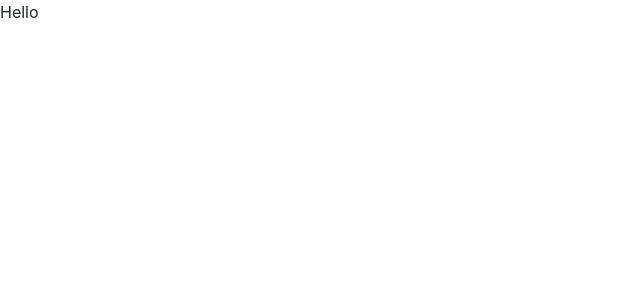
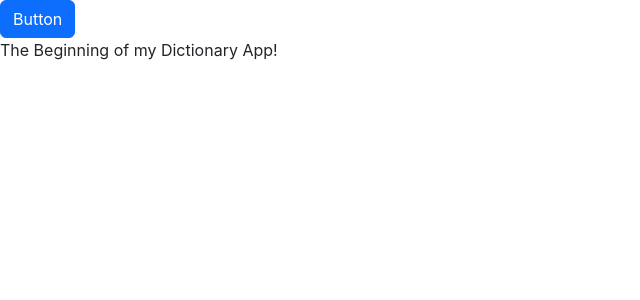
Before and after one commit to whvtitiz/project-dictionary, a React (Create React App) app: page / in a window 1280 px wide. Shown: the top 300 px of the page, without its empty margins (0-640 px from the left). Built offline with nearby package versions, Linux system fonts and the light colour scheme.

Commit message:
testing bootstrap

```diff
--- a/src/App.js
+++ b/src/App.js
@@ -3,8 +3,12 @@ import "./App.css";
 function App() {
   return (
     <div className="App">
-      <header className="App-header"></header>
-      Hello
+      <header className="App-header">
+        <a href="#" className="btn btn-primary">
+          Button
+        </a>
+      </header>
+      The Beginning of my Dictionary App!
     </div>
   );
 }
```
